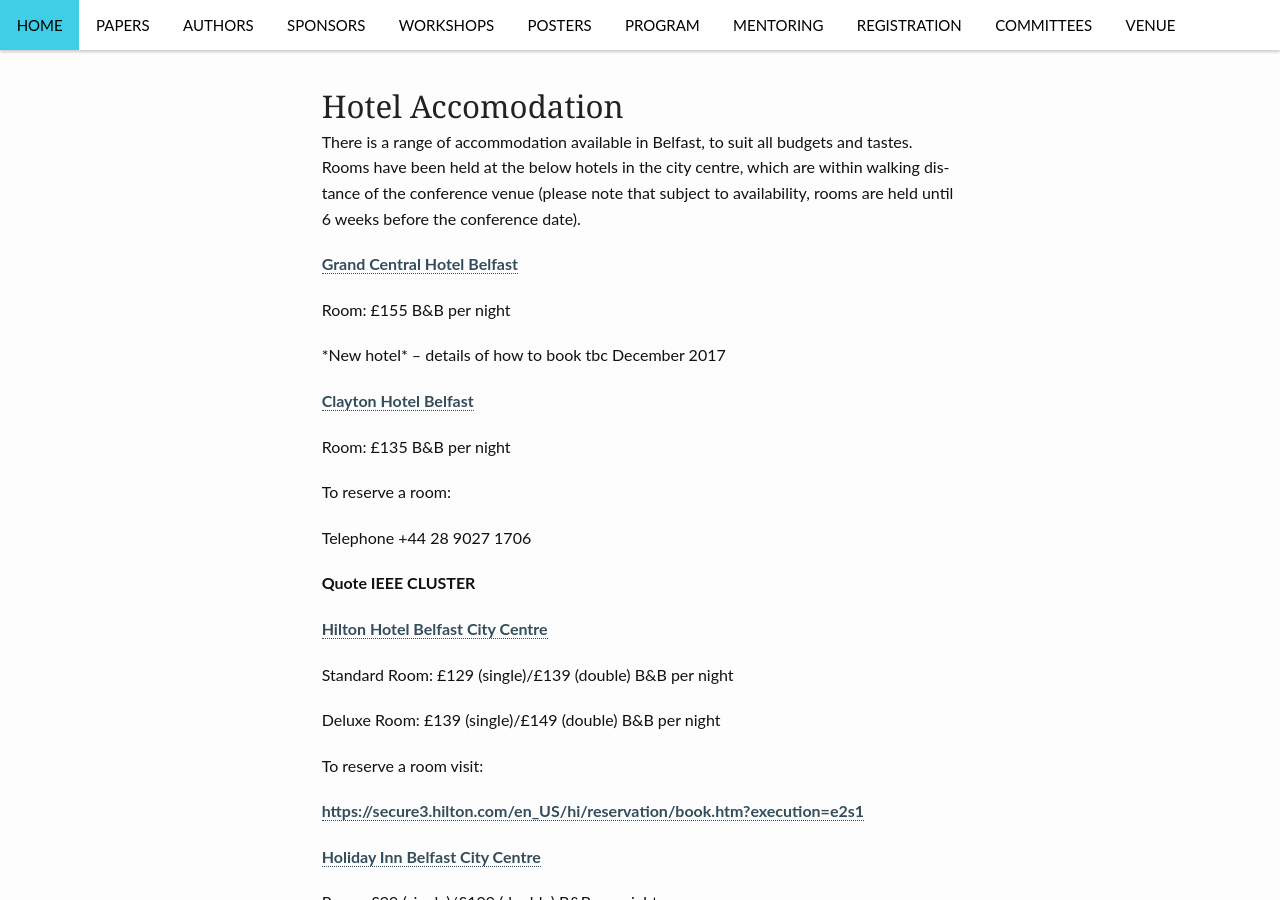
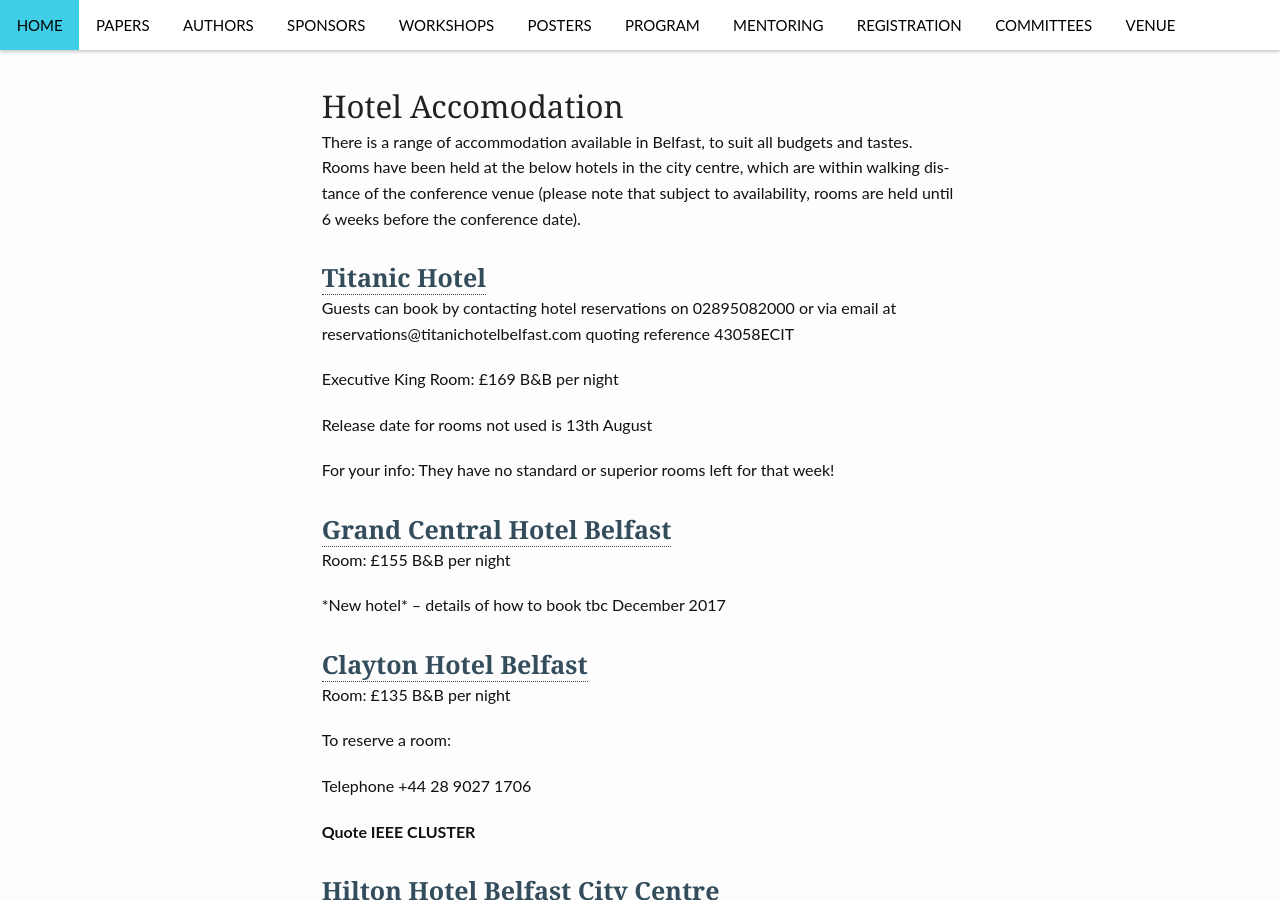
Before and after one commit to cluster2018/cluster2018, a Jekyll site: the page built from venue/index.md, in a window 1280 px wide and 900 px high, scrolled down 777 px. Built offline with Jekyll 4.4.1, drawn with Linux system fonts in a browser that asks for light colours; comment, search, counter and statistics services are not loaded.

Commit message:
Updated hotels

```diff
--- a/venue/index.md
+++ b/venue/index.md
@@ -32,13 +32,21 @@ tastes.  Rooms have been held at the below hotels in the city centre, which are
 within walking distance of the conference venue (please note that subject to
 availability, rooms are held until 6 weeks before the conference date).
 
-[Grand Central Hotel Belfast](http://www.hastingshotels.com/grand-central/)
+### [Titanic Hotel](https://www.titanichotelbelfast.com/)
+Guests can book by contacting hotel reservations on 02895082000 or via email at reservations@titanichotelbelfast.com quoting reference 43058ECIT
 
+Executive King Room: £169 B&B per night
+
+Release date for rooms not used is 13th August
+
+For your info: They have no standard or superior rooms left for that week!
+
+### [Grand Central Hotel Belfast](http://www.hastingshotels.com/grand-central/)
 Room: £155 B&B per night
 
 \*New hotel\* – details of how to book tbc December 2017
 
-[Clayton Hotel Belfast](http://www.claytonhotelbelfast.com)
+### [Clayton Hotel Belfast](http://www.claytonhotelbelfast.com)
 
 Room: £135 B&B per night
 
@@ -48,8 +56,7 @@ Telephone +44 28 9027 1706
 
 **Quote IEEE CLUSTER**
 
-[Hilton Hotel Belfast City Centre](http://www3.hilton.com/en/hotels/united-kingdom/hilton-belfast-BFSHITW/index.html)
-
+### [Hilton Hotel Belfast City Centre](http://www3.hilton.com/en/hotels/united-kingdom/hilton-belfast-BFSHITW/index.html)
 Standard Room: £129 (single)/£139 (double) B&B per night
 
 Deluxe Room: £139 (single)/£149 (double) B&B per night
@@ -58,8 +65,7 @@ To reserve a room visit:
 
 [https://secure3.hilton.com/en\_US/hi/reservation/book.htm?execution=e2s1](https://secure3.hilton.com/en_US/hi/reservation/book.htm?execution=e2s1)
 
-[Holiday Inn Belfast City Centre](https://www.ihg.com/holidayinn/hotels/gb/en/belfast/bfsas/hoteldetail)
-
+### [Holiday Inn Belfast City Centre](https://www.ihg.com/holidayinn/hotels/gb/en/belfast/bfsas/hoteldetail)
 Room: £99 (single)/£109 (double) B&B per night
 
 To reserve a room:
@@ -68,8 +74,7 @@ Email [reservations@hibelfastcitycentre.co.uk](mailto:reservations@hibelfastcity
 
 **QUOTE IEEE CLUSTER**
 
-[IBIS Belfast City Centre](http://www.ibisbelfastcity.com/)
-
+### [IBIS Belfast City Centre](http://www.ibisbelfastcity.com/)
 Room: £85 (single)/£89 (double) B&B per night
 
 To reserve a room:
```
